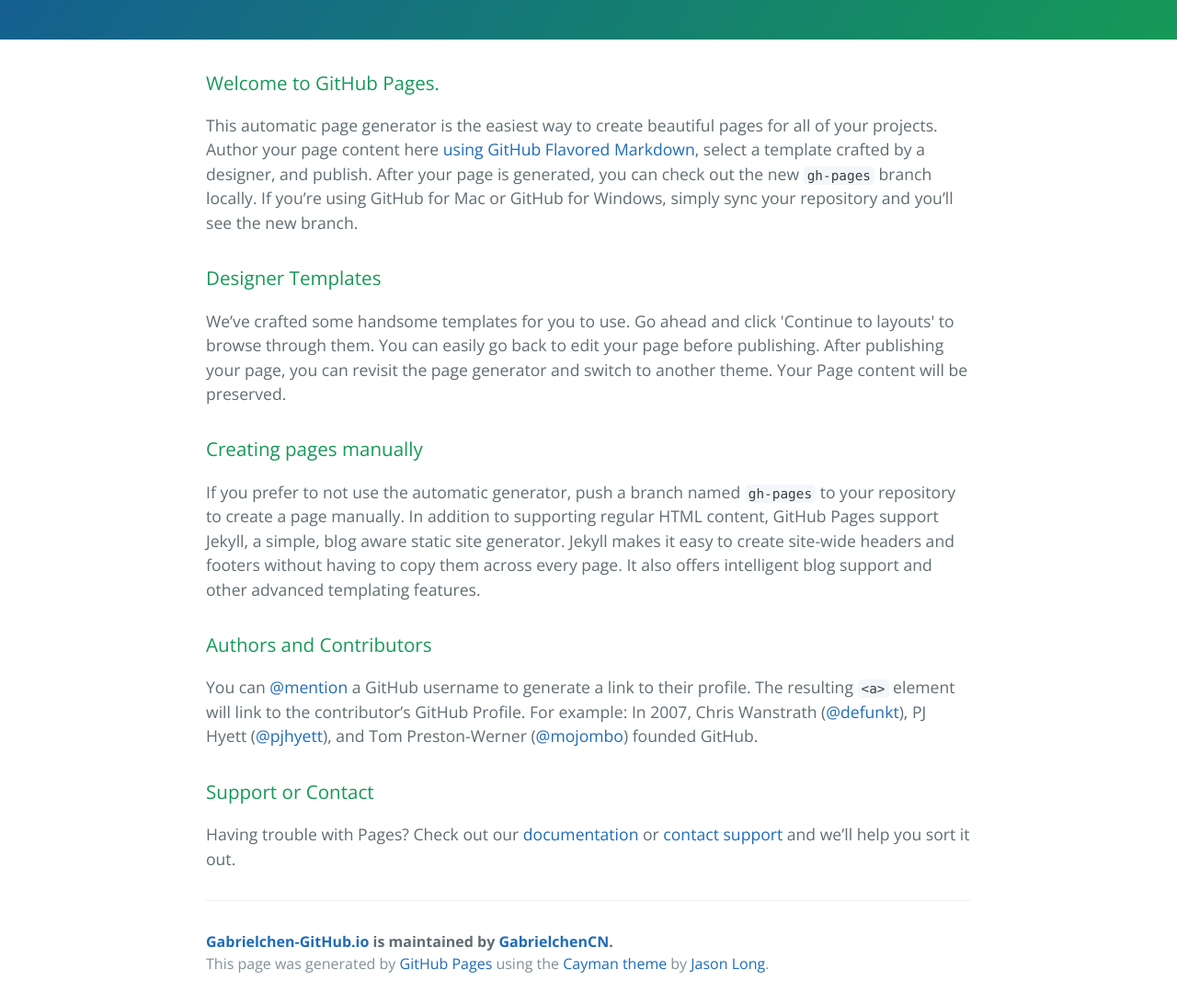
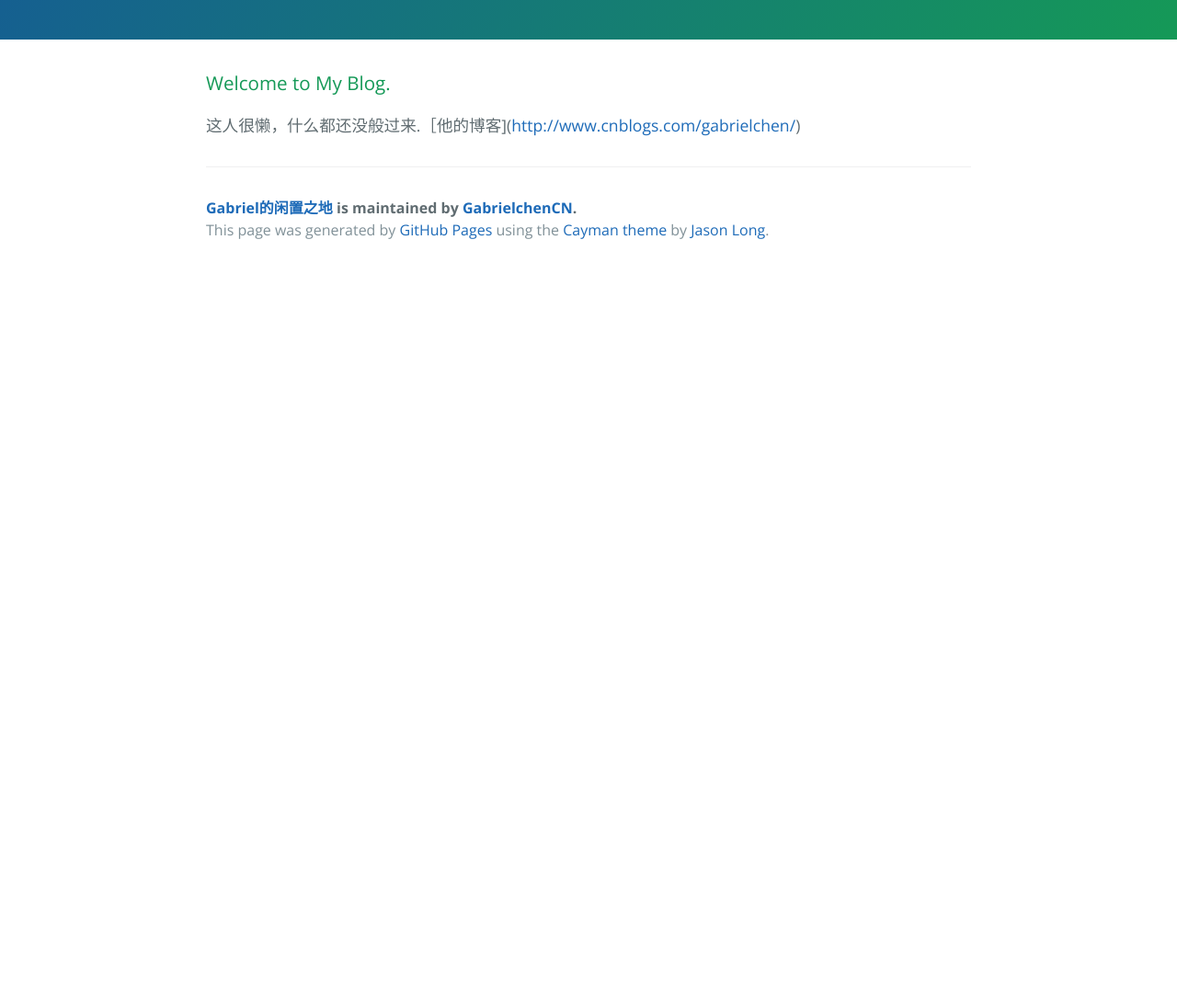
Before and after one commit to GabrielchenCN/GabrielChen, a plain HTML site: page index.html in a window 1280 px wide. Shown: the part 340-1432 px from the top of the page at 92% size. After the commit the page ends 800 px from the top, so only its background shows below. Drawn offline with nearby package versions, Linux system fonts and the light colour scheme.

```diff
--- a/index.html
+++ b/index.html
@@ -2,7 +2,7 @@
 <html lang="en-us">
   <head>
     <meta charset="UTF-8">
-    <title>Gabrielchen-GitHub.io by GabrielchenCN</title>
+    <title>Gabriel的闲置之地 by GabrielchenCN</title>
     <meta name="viewport" content="width=device-width, initial-scale=1">
     <link rel="stylesheet" type="text/css" href="stylesheets/normalize.css" media="screen">
     <link href='https://fonts.googleapis.com/css?family=Open+Sans:400,700' rel='stylesheet' type='text/css'>
@@ -11,41 +11,21 @@
   </head>
   <body>
     <section class="page-header">
-      <h1 class="project-name">Gabrielchen-GitHub.io</h1>
+      <h1 class="project-name">Gabriel的闲置之地</h1>
       <h2 class="project-tagline">Gabriel的博客</h2>
-      <a href="https://github.com/GabrielchenCN/GabrielChen.github.io" class="btn">View on GitHub</a>
-      <a href="https://github.com/GabrielchenCN/GabrielChen.github.io/zipball/master" class="btn">Download .zip</a>
-      <a href="https://github.com/GabrielchenCN/GabrielChen.github.io/tarball/master" class="btn">Download .tar.gz</a>
+      <a href="https://github.com/GabrielchenCN/GabrielChen" class="btn">View on GitHub</a>
+      <a href="https://github.com/GabrielchenCN/GabrielChen/zipball/master" class="btn">Download .zip</a>
+      <a href="https://github.com/GabrielchenCN/GabrielChen/tarball/master" class="btn">Download .tar.gz</a>
     </section>
 
     <section class="main-content">
       <h3>
-<a id="welcome-to-github-pages" class="anchor" href="#welcome-to-github-pages" aria-hidden="true"><span class="octicon octicon-link"></span></a>Welcome to GitHub Pages.</h3>
+<a id="welcome-to-my-blog" class="anchor" href="#welcome-to-my-blog" aria-hidden="true"><span class="octicon octicon-link"></span></a>Welcome to My Blog.</h3>
 
-<p>This automatic page generator is the easiest way to create beautiful pages for all of your projects. Author your page content here <a href="https://guides.github.com/features/mastering-markdown/">using GitHub Flavored Markdown</a>, select a template crafted by a designer, and publish. After your page is generated, you can check out the new <code>gh-pages</code> branch locally. If you’re using GitHub for Mac or GitHub for Windows, simply sync your repository and you’ll see the new branch.</p>
-
-<h3>
-<a id="designer-templates" class="anchor" href="#designer-templates" aria-hidden="true"><span class="octicon octicon-link"></span></a>Designer Templates</h3>
-
-<p>We’ve crafted some handsome templates for you to use. Go ahead and click 'Continue to layouts' to browse through them. You can easily go back to edit your page before publishing. After publishing your page, you can revisit the page generator and switch to another theme. Your Page content will be preserved.</p>
-
-<h3>
-<a id="creating-pages-manually" class="anchor" href="#creating-pages-manually" aria-hidden="true"><span class="octicon octicon-link"></span></a>Creating pages manually</h3>
-
-<p>If you prefer to not use the automatic generator, push a branch named <code>gh-pages</code> to your repository to create a page manually. In addition to supporting regular HTML content, GitHub Pages support Jekyll, a simple, blog aware static site generator. Jekyll makes it easy to create site-wide headers and footers without having to copy them across every page. It also offers intelligent blog support and other advanced templating features.</p>
-
-<h3>
-<a id="authors-and-contributors" class="anchor" href="#authors-and-contributors" aria-hidden="true"><span class="octicon octicon-link"></span></a>Authors and Contributors</h3>
-
-<p>You can <a href="https://github.com/blog/821" class="user-mention">@mention</a> a GitHub username to generate a link to their profile. The resulting <code>&lt;a&gt;</code> element will link to the contributor’s GitHub Profile. For example: In 2007, Chris Wanstrath (<a href="https://github.com/defunkt" class="user-mention">@defunkt</a>), PJ Hyett (<a href="https://github.com/pjhyett" class="user-mention">@pjhyett</a>), and Tom Preston-Werner (<a href="https://github.com/mojombo" class="user-mention">@mojombo</a>) founded GitHub.</p>
-
-<h3>
-<a id="support-or-contact" class="anchor" href="#support-or-contact" aria-hidden="true"><span class="octicon octicon-link"></span></a>Support or Contact</h3>
-
-<p>Having trouble with Pages? Check out our <a href="https://help.github.com/pages">documentation</a> or <a href="https://github.com/contact">contact support</a> and we’ll help you sort it out.</p>
+<p>这人很懒，什么都还没般过来.［他的博客](<a href="http://www.cnblogs.com/gabrielchen/">http://www.cnblogs.com/gabrielchen/</a>)</p>
 
       <footer class="site-footer">
-        <span class="site-footer-owner"><a href="https://github.com/GabrielchenCN/GabrielChen.github.io">Gabrielchen-GitHub.io</a> is maintained by <a href="https://github.com/GabrielchenCN">GabrielchenCN</a>.</span>
+        <span class="site-footer-owner"><a href="https://github.com/GabrielchenCN/GabrielChen">Gabriel的闲置之地</a> is maintained by <a href="https://github.com/GabrielchenCN">GabrielchenCN</a>.</span>
 
         <span class="site-footer-credits">This page was generated by <a href="https://pages.github.com">GitHub Pages</a> using the <a href="https://github.com/jasonlong/cayman-theme">Cayman theme</a> by <a href="https://twitter.com/jasonlong">Jason Long</a>.</span>
       </footer>
```
Also changed, not shown: params.json (+1 -1 lines).
